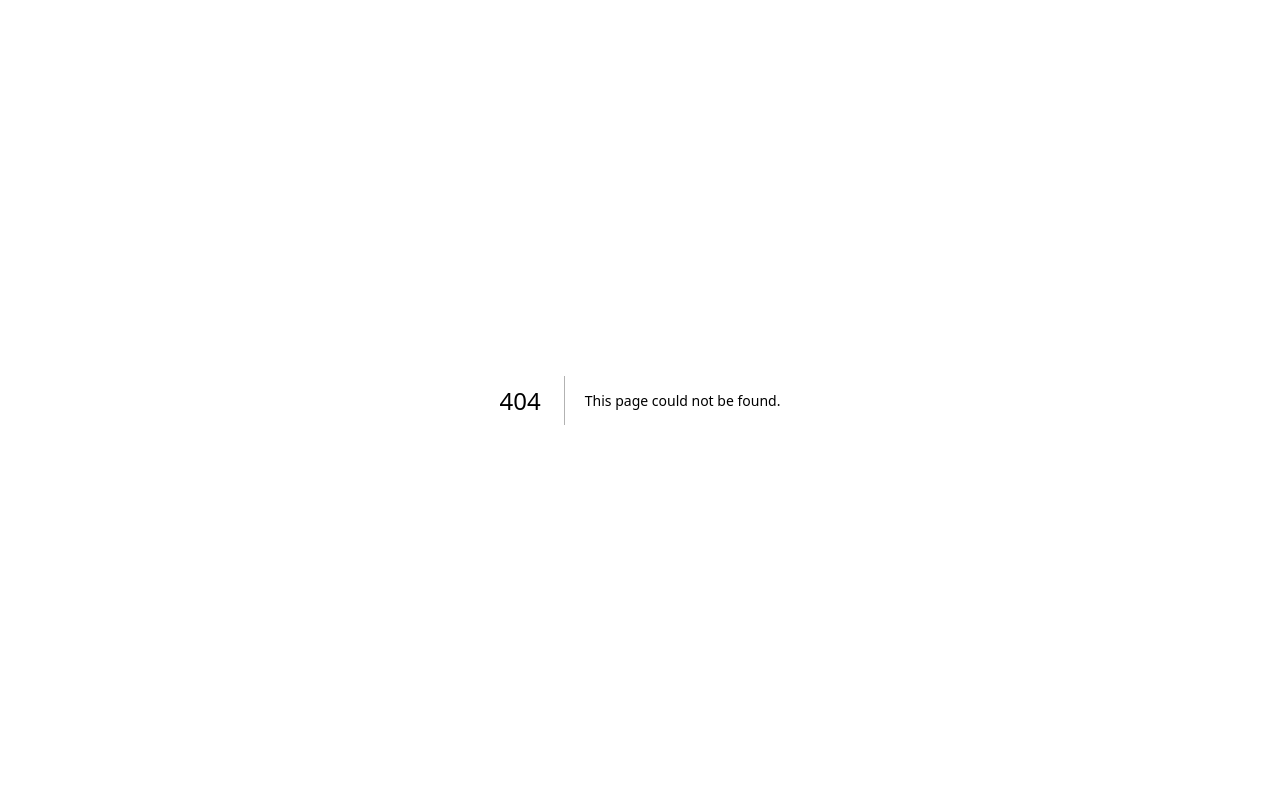
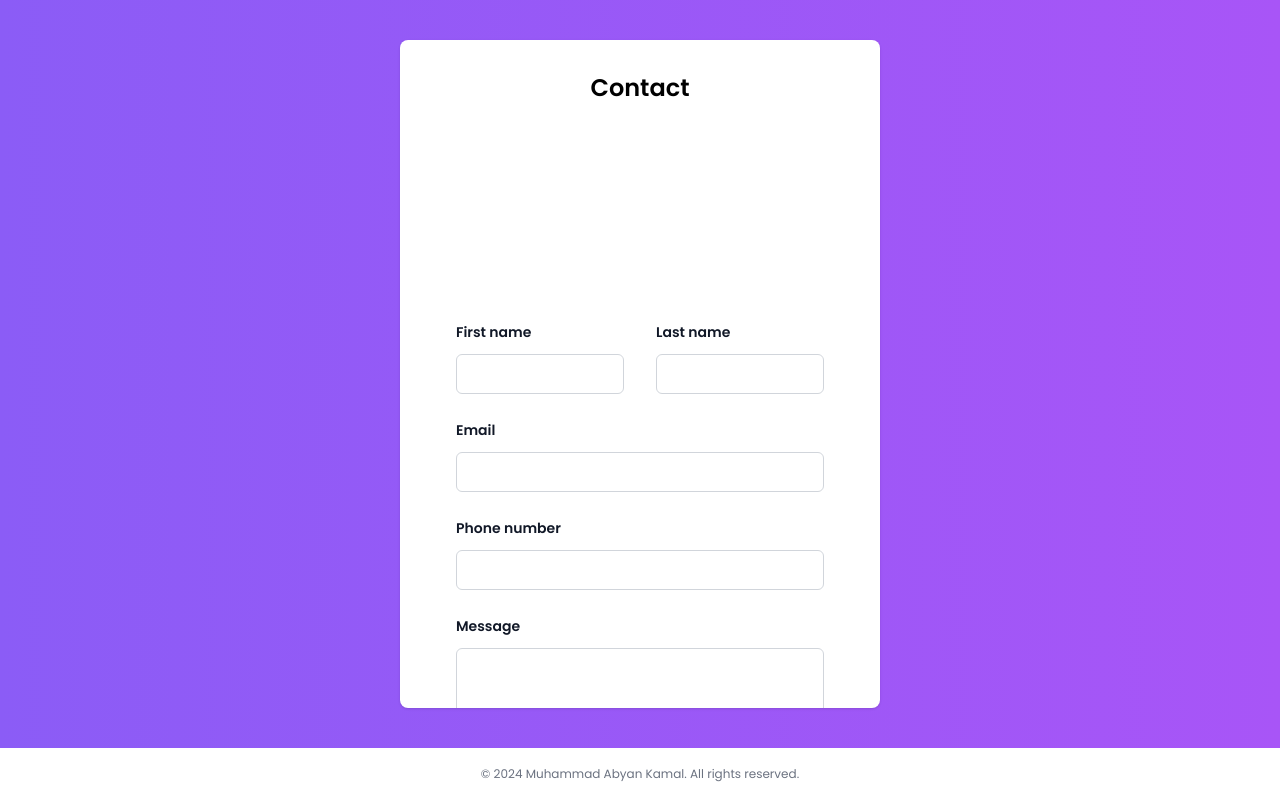
Before and after one commit to abyankamal/my-portofolio, a Next.js app: page /contact in a window 1280 px wide. Before the commit this address had no page. Built offline with nearby package versions, Linux system fonts and the light colour scheme.

Commit message:
finish contact page

```diff
--- a/src/app/components/ProjectList.tsx
+++ b/src/app/components/ProjectList.tsx
@@ -44,7 +44,7 @@
         >
           <div className="px-4 py-5 sm:px-6">
             {/* Header Content */}
-            <p className="text-2xl font-semibold text-center">{project.name}</p>
+            <p className="text-2xl font-medium text-center">{project.name}</p>
           </div>
           <div className="px-4 py-5 sm:p-6">
             {/* Image Content */}
--- /dev/null
+++ b/src/app/contact/page.tsx
@@ -0,0 +1,111 @@
+import Page from "../page";
+
+export default function Contact() {
+  return (
+    <Page title="Contact">
+      <form
+        action="#"
+        method="POST"
+        className="px-6 pb-24 sm:pb-32 lg:px-8 lg:py-48"
+      >
+        <div className="mx-auto max-w-xl lg:mr-0 lg:max-w-lg">
+          <div className="grid grid-cols-1 gap-x-8 gap-y-6 sm:grid-cols-2">
+            <div>
+              <label
+                htmlFor="first-name"
+                className="block text-sm/6 font-semibold text-gray-900"
+              >
+                First name
+              </label>
+              <div className="mt-2.5">
+                <input
+                  id="first-name"
+                  name="first-name"
+                  type="text"
+                  autoComplete="given-name"
+                  className="block w-full rounded-md bg-white px-3.5 py-2 text-base text-gray-900 outline outline-1 -outline-offset-1 outline-gray-300 placeholder:text-gray-400 focus:outline focus:outline-2 focus:-outline-offset-2 focus:outline-indigo-600"
+                />
+              </div>
+            </div>
+            <div>
+              <label
+                htmlFor="last-name"
+                className="block text-sm/6 font-semibold text-gray-900"
+              >
+                Last name
+              </label>
+              <div className="mt-2.5">
+                <input
+                  id="last-name"
+                  name="last-name"
+                  type="text"
+                  autoComplete="family-name"
+                  className="block w-full rounded-md bg-white px-3.5 py-2 text-base text-gray-900 outline outline-1 -outline-offset-1 outline-gray-300 placeholder:text-gray-400 focus:outline focus:outline-2 focus:-outline-offset-2 focus:outline-indigo-600"
+                />
+              </div>
+            </div>
+            <div className="sm:col-span-2">
+              <label
+                htmlFor="email"
+                className="block text-sm/6 font-semibold text-gray-900"
+              >
+                Email
+              </label>
+              <div className="mt-2.5">
+                <input
+                  id="email"
+                  name="email"
+                  type="email"
+                  autoComplete="email"
+                  className="block w-full rounded-md bg-white px-3.5 py-2 text-base text-gray-900 outline outline-1 -outline-offset-1 outline-gray-300 placeholder:text-gray-400 focus:outline focus:outline-2 focus:-outline-offset-2 focus:outline-indigo-600"
+                />
+              </div>
+            </div>
+            <div className="sm:col-span-2">
+              <label
+                htmlFor="phone-number"
+                className="block text-sm/6 font-semibold text-gray-900"
+              >
+                Phone number
+              </label>
+              <div className="mt-2.5">
+                <input
+                  id="phone-number"
+                  name="phone-number"
+                  type="tel"
+                  autoComplete="tel"
+                  className="block w-full rounded-md bg-white px-3.5 py-2 text-base text-gray-900 outline outline-1 -outline-offset-1 outline-gray-300 placeholder:text-gray-400 focus:outline focus:outline-2 focus:-outline-offset-2 focus:outline-indigo-600"
+                />
+              </div>
+            </div>
+            <div className="sm:col-span-2">
+              <label
+                htmlFor="message"
+                className="block text-sm/6 font-semibold text-gray-900"
+              >
+                Message
+              </label>
+              <div className="mt-2.5">
+                <textarea
+                  id="message"
+                  name="message"
+                  rows={4}
+                  className="block w-full rounded-md bg-white px-3.5 py-2 text-base text-gray-900 outline outline-1 -outline-offset-1 outline-gray-300 placeholder:text-gray-400 focus:outline focus:outline-2 focus:-outline-offset-2 focus:outline-indigo-600"
+                  defaultValue={""}
+                />
+              </div>
+            </div>
+          </div>
+          <div className="mt-8">
+            <button
+              type="submit"
+              className="w-full rounded-md bg-indigo-600 px-3.5 py-2.5 text-center text-sm font-semibold text-white shadow-sm hover:bg-indigo-500 focus-visible:outline focus-visible:outline-2 focus-visible:outline-offset-2 focus-visible:outline-indigo-600"
+            >
+              Send message
+            </button>
+          </div>
+        </div>
+      </form>
+    </Page>
+  );
+}
```
